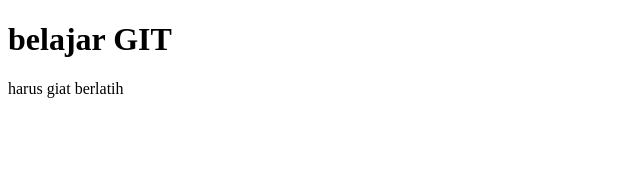
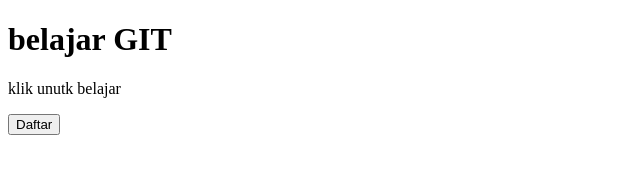
Before and after one commit to litelCat/latihanGIT, a plain HTML site: page index.html in a window 1280 px wide. Shown: the whole page, without its empty margins (0-640 px from the left). Drawn offline with Linux system fonts and the light colour scheme.

Commit message:
mengubah index.html dari komputer

```diff
--- a/index.html
+++ b/index.html
@@ -5,6 +5,7 @@
   </head>
   <body>
     <h1>belajar GIT</h1>
-    <p>harus giat berlatih</p>
+    <p>klik unutk belajar</p>
+    <button>Daftar</button>
   </body>
 </html>
```
